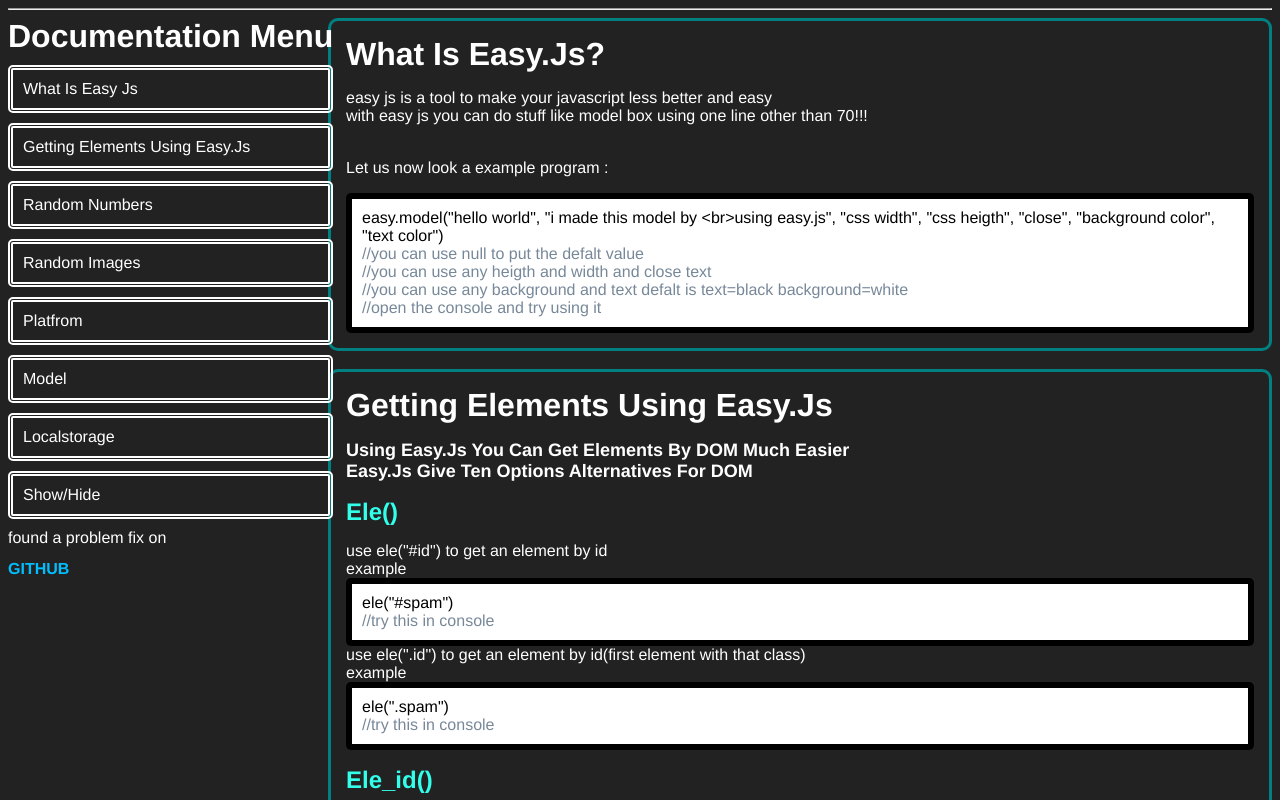
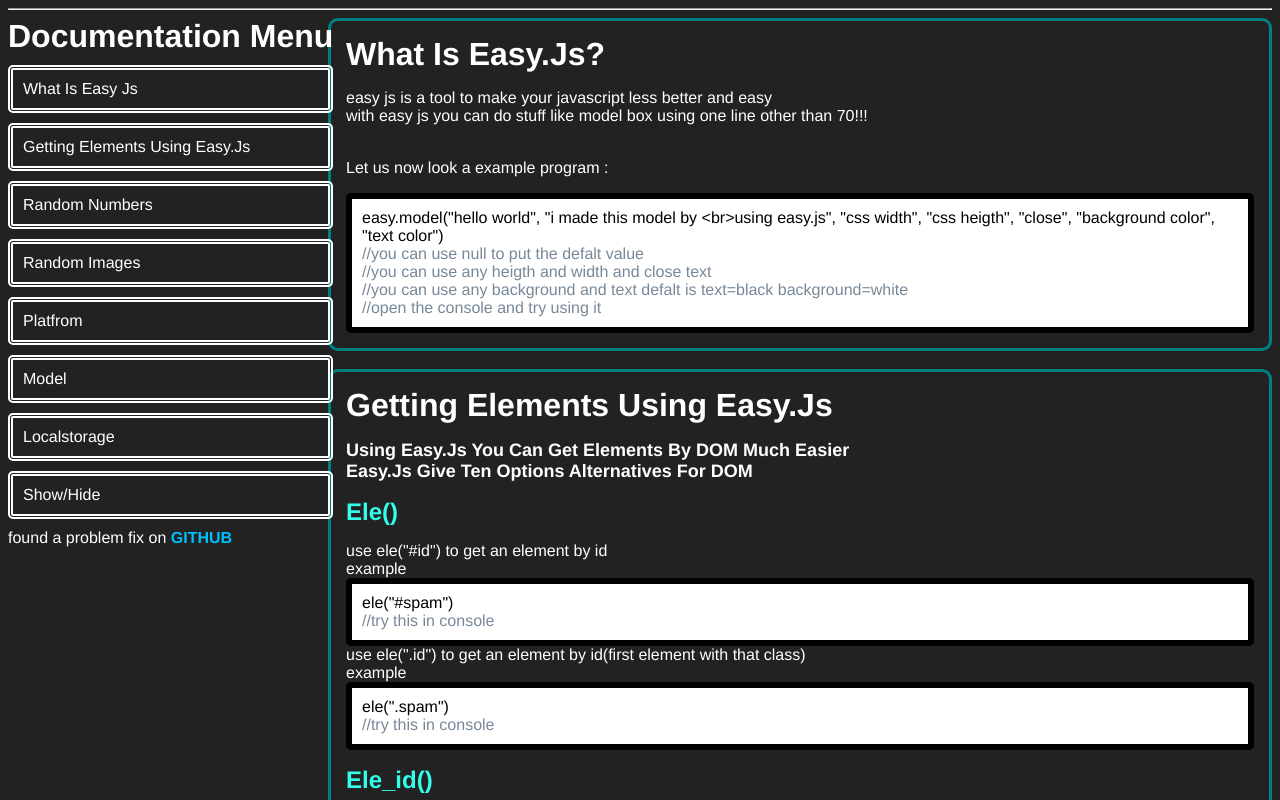
Before and after one commit to s0net/easy.js, a plain HTML site: page index.html in a window 1280 px wide. Shown: the top 800 px of the page. Drawn offline with Linux system fonts and the light colour scheme.

Commit message:
github link

```diff
--- a/index.html
+++ b/index.html
@@ -48,11 +48,7 @@
       <a href="#show-hide" class="nav-link">
         show/hide
       </a>
-      found a problem fix on <a href="https://github.com/s0net/easy-js" class="github">
-        <h1 data-name="github">
-        <span>github</span>
-      </h1>
-    </a>
+      found a problem fix on <a href="https://github.com/s0net/easy-js" class="github">github</a>
     </nav>
 
     <main id="main-doc">
```
